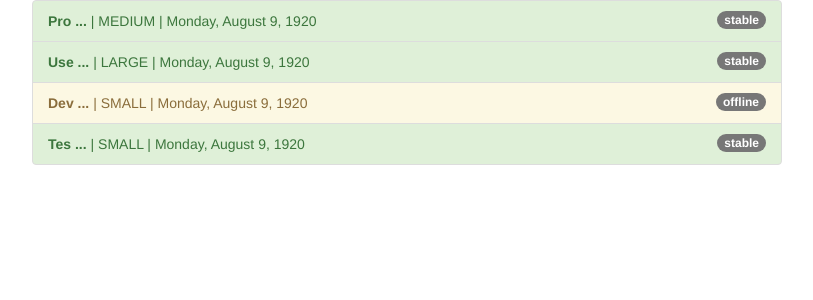
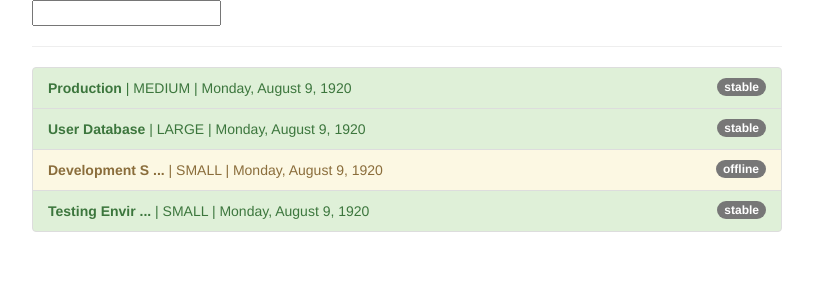
Before and after one commit to kirakobzareva/pipes-start, an Angular app: page / in a window 1280 px wide. Shown: the top 300 px of the page, without its empty margins (233-1046 px from the left). Built offline with nearby package versions, Linux system fonts and the light colour scheme.

Commit message:
add custom filter pipe

```diff
--- a/src/app/app.component.html
+++ b/src/app/app.component.html
@@ -1,16 +1,18 @@
 <div class="container">
   <div class="row">
     <div class="col-xs-12 col-sm-10 col-md-8 col-sm-offset-1 col-md-offset-2">
+      <input type="text" [(ngModel)]="filteredStatus">
+      <hr>
       <ul class="list-group">
         <li
           class="list-group-item"
-          *ngFor="let server of servers"
+          *ngFor="let server of servers | filter:filteredStatus:'status'"
           [ngClass]="getStatusClasses(server)">
           <span
             class="badge">
             {{ server.status }}
           </span>
-          <strong>{{ server.name | shorten:3}}</strong> |
+          <strong>{{ server.name | shorten:13}}</strong> |
           {{ server.instanceType | uppercase}} |
           {{ server.started | date: 'fullDate' }}
         </li>
--- a/src/app/app.component.ts
+++ b/src/app/app.component.ts
@@ -33,6 +33,8 @@ export class AppComponent {
     },
   ];
 
+  filteredStatus = "";
+
   getStatusClasses(server: {
     instanceType: string;
     name: string;
--- a/src/app/app.module.ts
+++ b/src/app/app.module.ts
@@ -1,13 +1,15 @@
 import { NgModule } from '@angular/core';
+import { FormsModule } from '@angular/forms';
 import { BrowserModule } from '@angular/platform-browser';
 
 import { AppComponent } from './app.component';
 import { ShortenPipe } from './shorten.pipe';
+import { FilterPipe } from './filter.pipe';
 
 @NgModule({
-  declarations: [AppComponent,
-    ShortenPipe],
-  imports: [BrowserModule],
+  declarations: [AppComponent, ShortenPipe, FilterPipe],
+  imports: [BrowserModule,
+    FormsModule],
   providers: [],
   bootstrap: [AppComponent],
 })
--- /dev/null
+++ b/src/app/filter.pipe.ts
@@ -0,0 +1,23 @@
+import { Pipe, PipeTransform } from '@angular/core';
+
+@Pipe({
+  name: 'filter'
+})
+export class FilterPipe implements PipeTransform {
+
+  transform(value: any, filterString: string, propName: string): any {
+    if (value.lenght === 0 || filterString === '') {
+      return value;
+    }
+    const resultArray = [];
+
+   for (const item of value) {
+    if (item[propName] === filterString) {
+      resultArray.push(item);
+    }
+   }
+
+    return resultArray;
+  }
+
+}
--- a/tsconfig.json
+++ b/tsconfig.json
@@ -5,7 +5,7 @@
     "baseUrl": "./",
     "outDir": "./dist/out-tsc",
     "forceConsistentCasingInFileNames": true,
-    "strict": true,
+    "strict": false,
     "noImplicitOverride": true,
     "noPropertyAccessFromIndexSignature": true,
     "noImplicitReturns": true,
```
